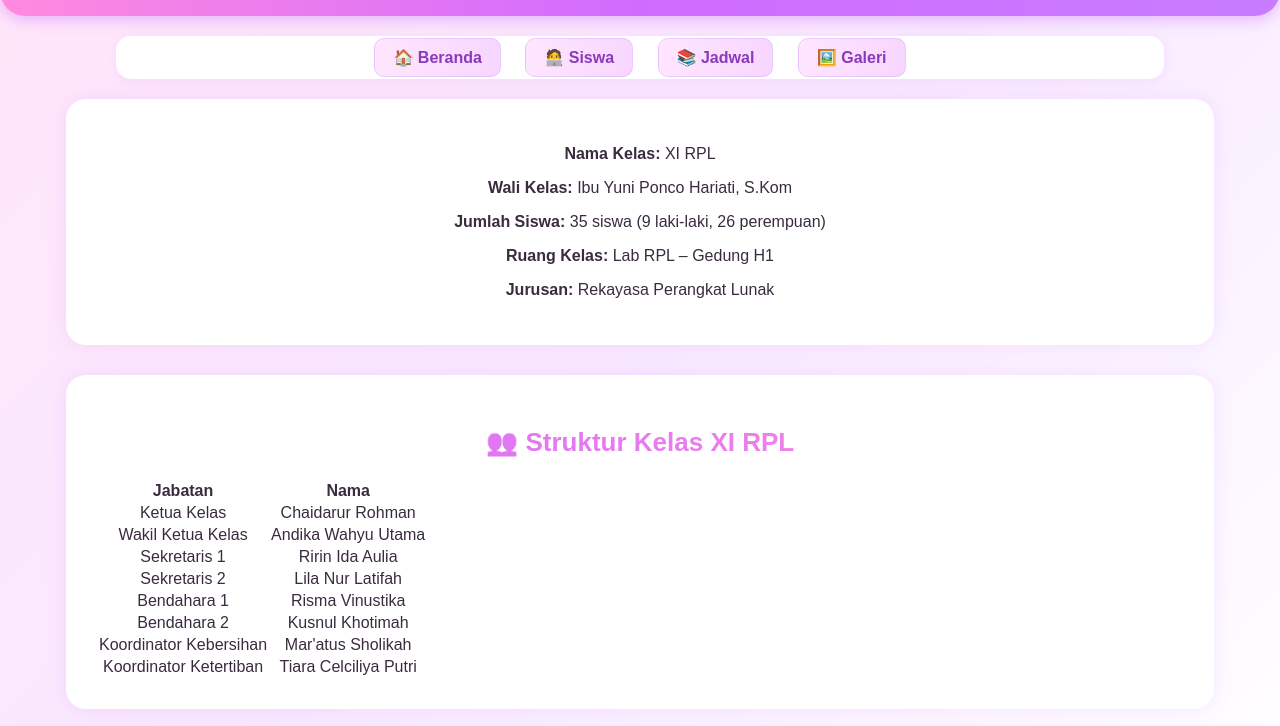
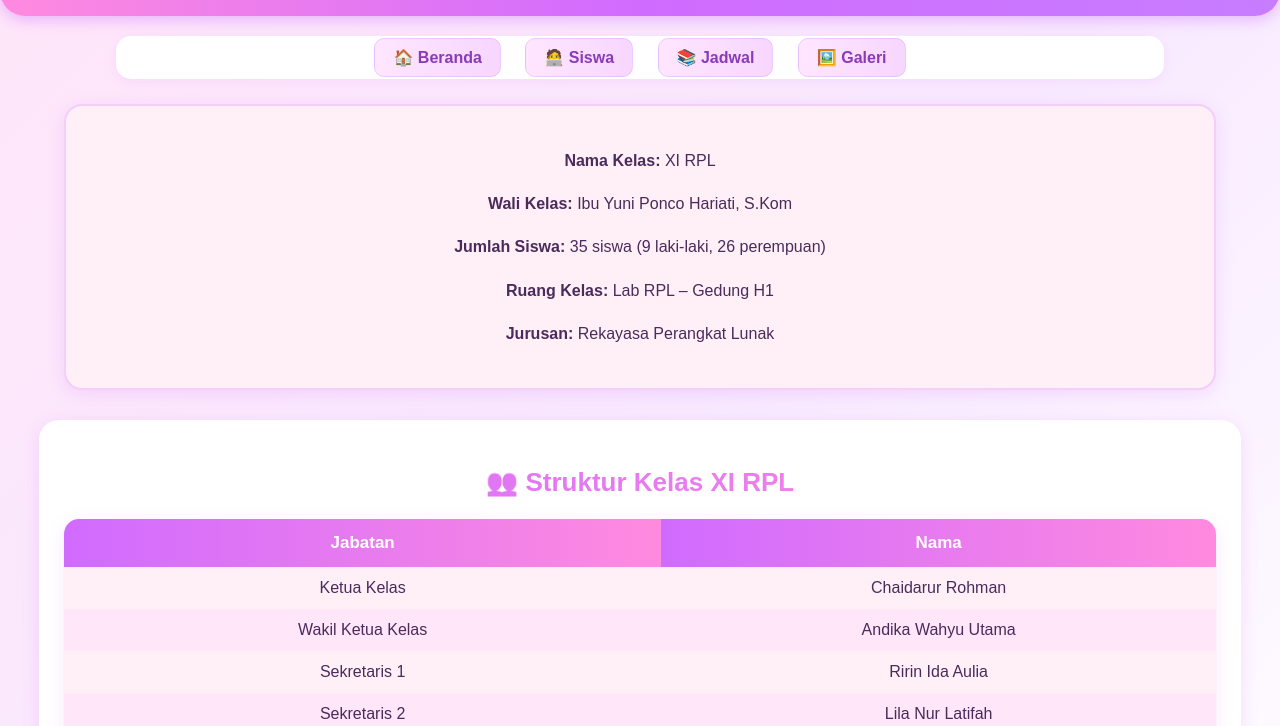
Before and after one commit to rinarin12/website-kls-klmpk-13, a plain HTML site: page profil.html in a window 1280 px wide. Shown: the part 74-800 px from the top of the page. Drawn offline with Linux system fonts and the light colour scheme.

Commit message:
Refactor CSS for class profile and structure

```diff
--- a/style.css
+++ b/style.css
@@ -376,60 +376,85 @@ table.siswa tbody tr:hover {
 }
 
 /* ==========================================
-   💗 PROFIL KELAS XI RPL (WARNA DISESUAIKAN)
+   💗 PROFIL KELAS + STRUKTUR KELAS (BARU)
 ========================================== */
-.profil-container {
+
+/* Box Profil */
+.profil-box {
   width: 85%;
-  margin: 30px auto;
-  background: white;
-  padding: 30px;
-  border-radius: 20px;
-  text-align: center;
-  box-shadow: 0 0 20px rgba(208, 107, 255, 0.15);
+  margin: 25px auto;
+  background: #fff0f7;
+  padding: 25px 30px;
+  border-radius: 18px;
+  box-shadow: 0 4px 18px rgba(208, 107, 255, 0.18);
+  color: #4a2b5c;
+  font-size: 16px;
+  line-height: 1.7;
+  border: 2px solid rgba(208, 107, 255, 0.25);
 }
 
-.profil-container h2 {
-  font-size: 28px;
+/* Struktur Kelas */
+.struktur {
+  width: 90%;
+  margin: 30px auto;
+  padding: 25px;
+  background: #ffffff;
+  border-radius: 20px;
+  box-shadow: 0 4px 18px rgba(208, 107, 255, 0.18);
+}
+
+/* Judul tabel struktur */
+.judul-struktur {
+  font-size: 26px;
+  padding: 15px 0;
+  text-align: center;
   font-weight: 700;
   background: linear-gradient(90deg, #d06bff, #ff8adf);
   -webkit-background-clip: text;
   -webkit-text-fill-color: transparent;
-  margin-bottom: 20px;
 }
 
-.profil-text {
-  background: #fff0f7;
-  padding: 20px;
+/* Tabel Struktur */
+.struktur table {
+  width: 100%;
+  border-collapse: separate;
+  border-spacing: 0;
+  overflow: hidden;
   border-radius: 15px;
-  box-shadow: 0 4px 18px rgba(208, 107, 255, 0.1);
-  font-size: 16px;
-  line-height: 1.7;
-  color: #4a2b5c;
+  box-shadow: 0 5px 18px rgba(208, 107, 255, 0.15);
 }
 
-.profil-text b {
-  color: #b14cff;
+.struktur th {
+  padding: 14px;
+  background: linear-gradient(90deg, #d06bff, #ff8adf);
+  color: white;
+  font-weight: 600;
+  font-size: 17px;
 }
 
-.profil-text p {
-  margin: 8px 0;
+.struktur td {
+  padding: 12px 14px;
+  background: #ffe6f9;
+  color: #4a2b5c;
+  font-weight: 500;
 }
 
-/* Ikon Judul */
-.profil-icon {
-  color: #d06bff;
-  font-size: 30px;
-  margin-right: 8px;
+.struktur tr:nth-child(even) td {
+  background: #fff0f7;
 }
 
-/* Responsive Profil */
+.struktur tr:hover td {
+  background: #f6d5ff;
+  transition: 0.3s ease;
+  transform: scale(1.01);
+}
+
+/* Responsive Struktur */
 @media (max-width: 600px) {
-  .profil-container {
-    width: 95%;
-    padding: 20px;
+  .struktur table {
+    font-size: 14px;
   }
-  .profil-text {
-    font-size: 14px;
-    padding: 15px;
+  .struktur td, .struktur th {
+    padding: 10px;
   }
 }
```
